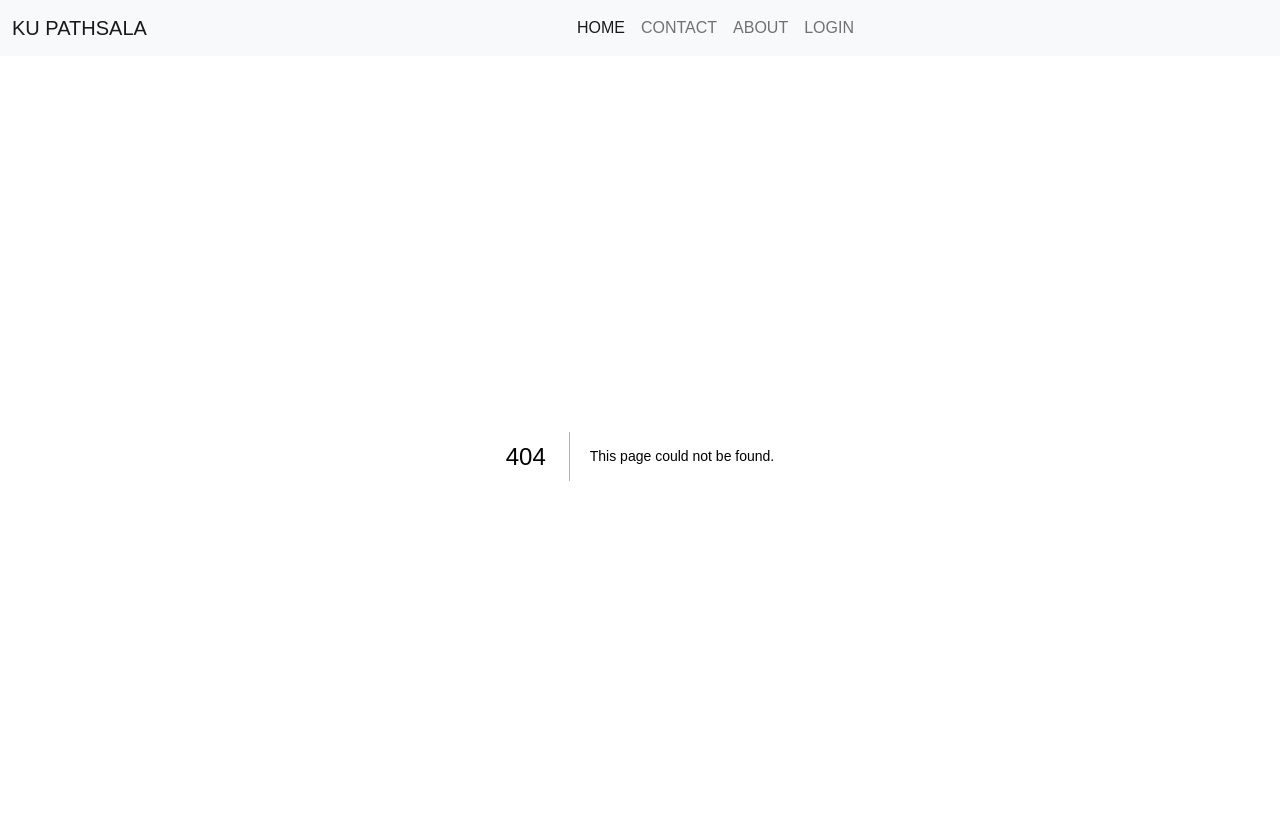
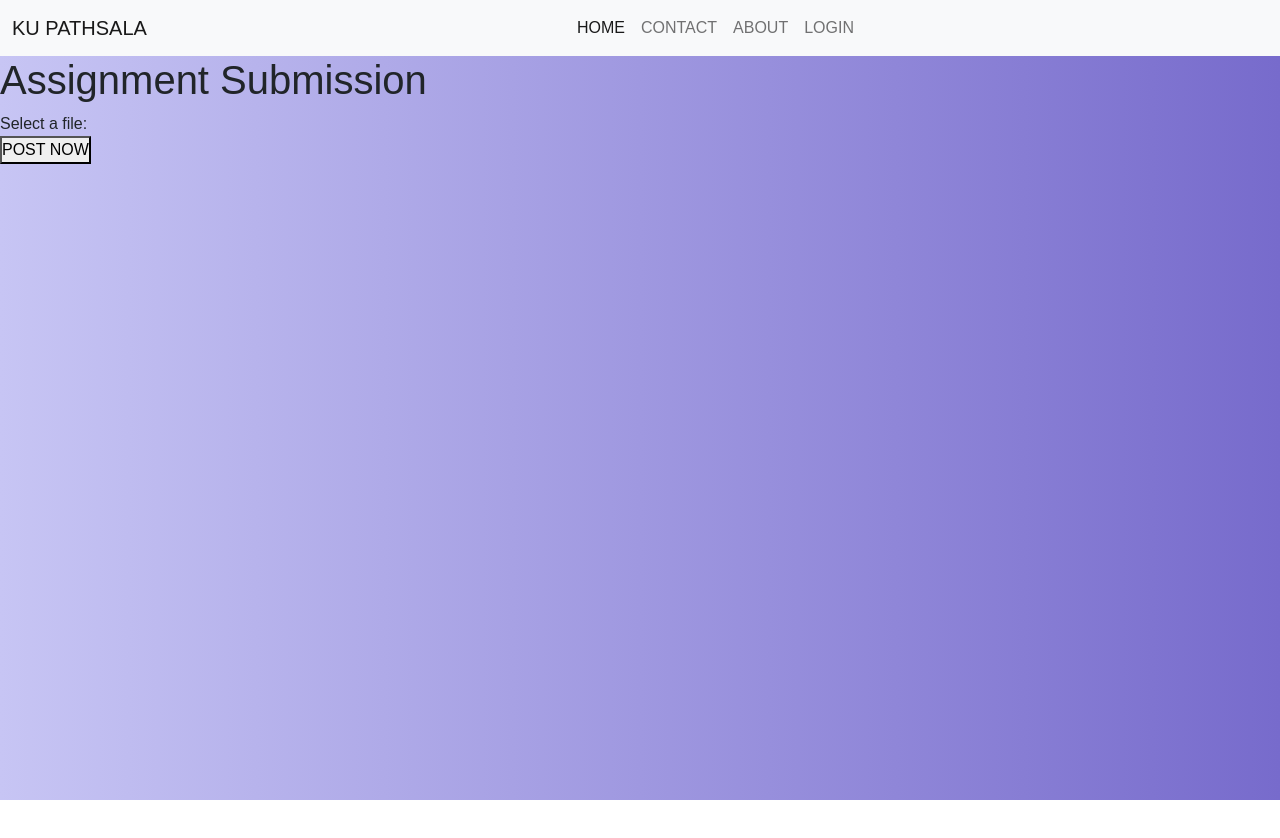
Before and after one commit to shakyasarthak/4th-sem-project, a Next.js app in the folder frontend/: page /components/assignment_submit_student in a window 1280 px wide. Before the commit this address had no page. Shown: the top 838 px of the page. After the commit the page ends 800 px from the top, so only its background shows below. Built offline with nearby package versions, Linux system fonts and the light colour scheme.

Commit message:
ggs push and pull

```diff
--- /dev/null
+++ b/frontend/src/pages/components/assignment_submit_student/index.js
@@ -0,0 +1,40 @@
+import x from '/src/styles/Navbar.module.css';
+import Link from 'next/link';
+import 'bootstrap/dist/css/bootstrap.min.css';
+import as from '/src/styles/AssignmentSubmit.module.css';
+import { useState } from 'react'
+
+export default function Assignment() {
+  const [file, setFile] = useState(null)
+
+  const handleSubmit = (e) => {
+    e.preventDefault()
+
+    console.log('Only PUT PDF OR DOCX FILES')
+  }
+
+  const handleFileChange = (e) => {
+    setFile(e.target.files[0])
+  }
+
+  return (
+    <div>
+      <h1>Assignment Submission</h1>
+      <form onSubmit={handleSubmit}>
+        <div>
+          <label htmlFor="file">Select a file:</label>
+          <input
+            type="file"
+            id="file"
+            class={as.file_upload}
+            accept=".pdf,.doc,.docx,.txt"
+            onChange={handleFileChange}
+            placeholder="Select a file"
+
+          />
+        </div>
+        <button type="submit">POST NOW</button>
+      </form>
+    </div>
+  )
+}
--- /dev/null
+++ b/frontend/src/styles/AssignmentSubmit.module.css
@@ -0,0 +1,4 @@
+.file_upload {
+    display: none;
+
+}
```
Also changed, not shown: frontend/src/pages/components/landing_page/Contact.js (+7 -5 lines), frontend/.eslintrc.json, frontend/public/person.png (renamed from frontend/src/pages/components/landing_page/person.png), frontend/src/pages/components/assignment_submit_student/ass_std.js (deleted).
